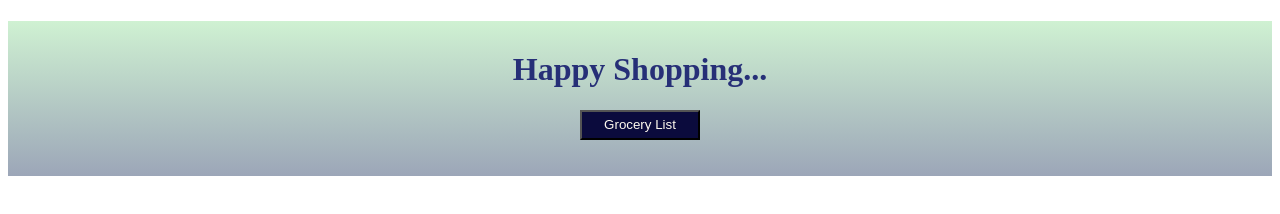
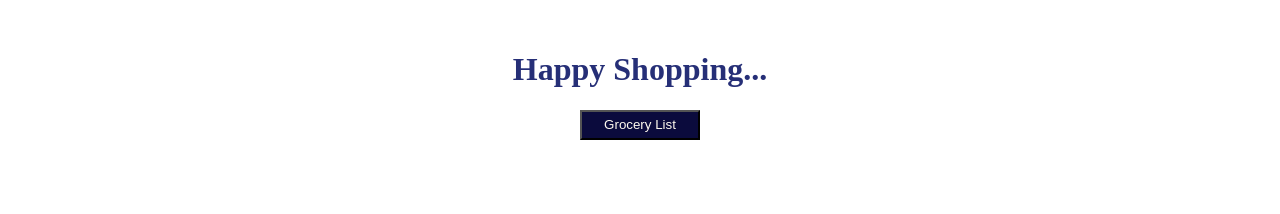
Before and after one commit to liya-mary/grocerychallenge, a plain HTML site: page index.html in a window 1280 px wide. Drawn offline with Linux system fonts and the light colour scheme.

Commit message:
Add files via upload

```diff
--- a/index.html
+++ b/index.html
@@ -8,7 +8,7 @@
     <link rel="stylesheet" href="style.css">
 </head>
 <body>
-    <div style="background-image: linear-gradient(rgb(207, 241, 210), rgb(156, 166, 184));">
+    <div>
     <div id="grocery">
         <h1>Happy Shopping...</h1>
         <p id="btn"><button  onclick="grocerylist()">Grocery List</button></p>
```
